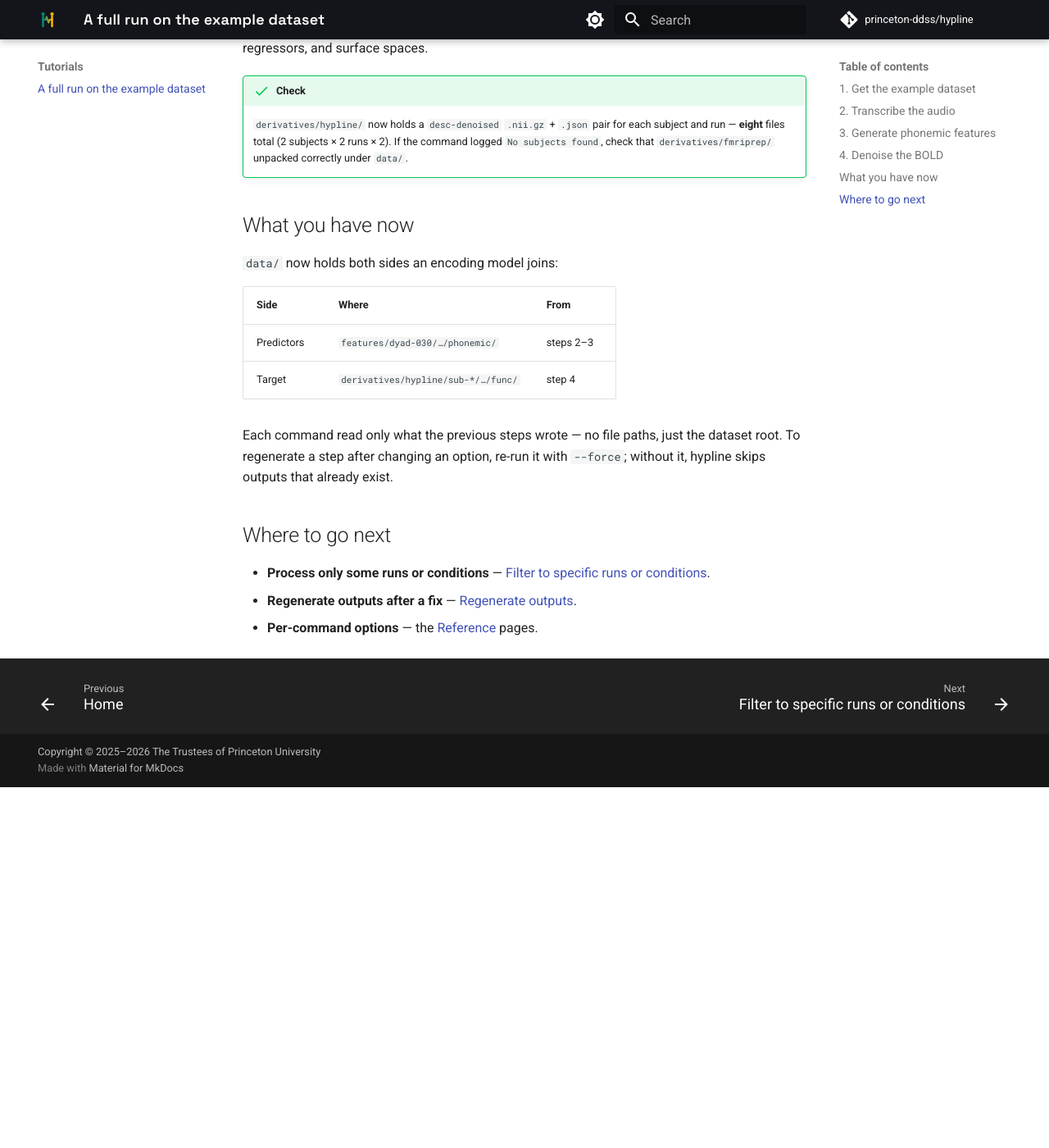
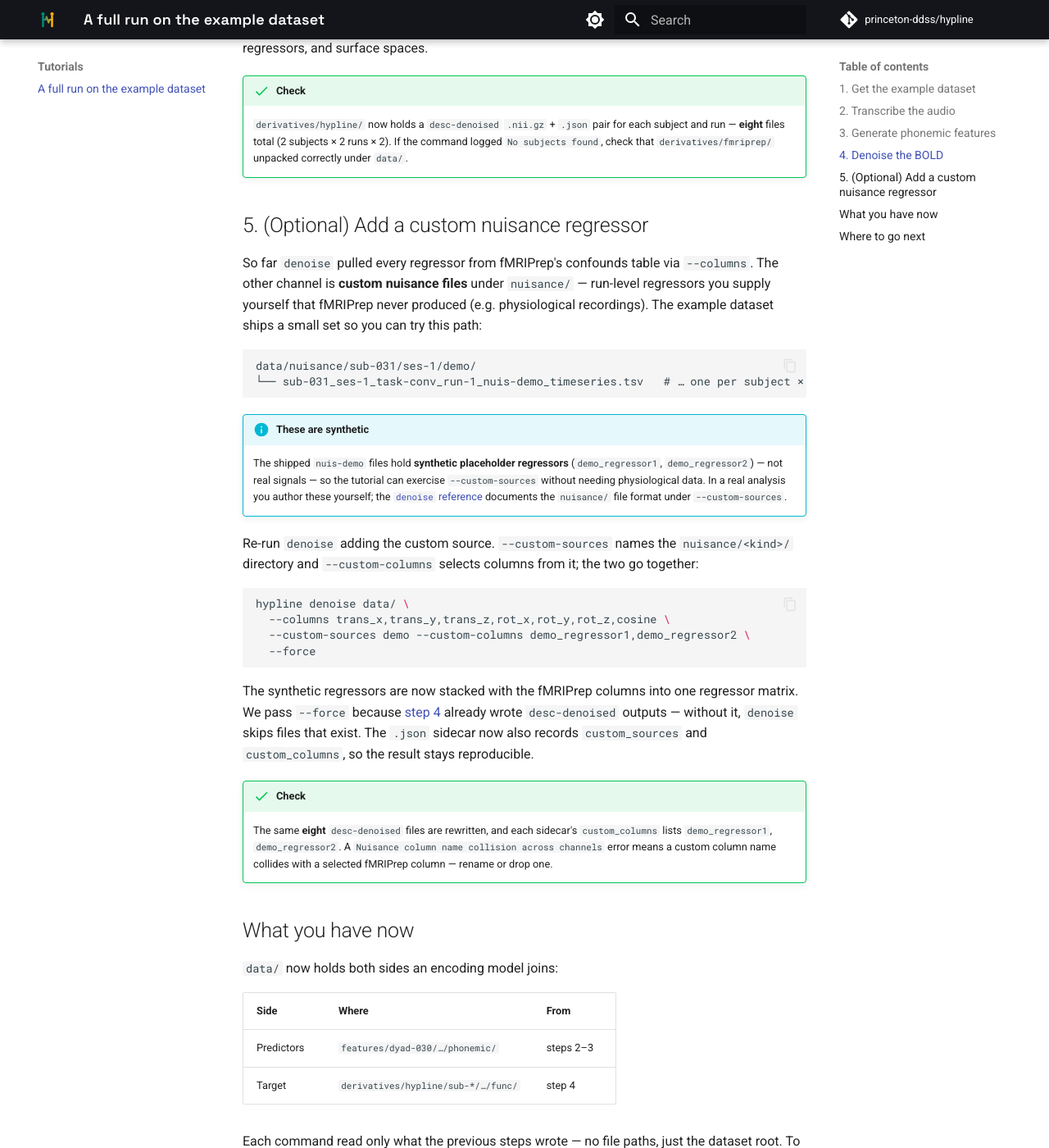
Before and after one commit to princeton-ddss/hypline, an MkDocs documentation site: the page built from docs/mkdocs/tutorials/walkthrough.md, in a window 1280 px wide and 1400 px high, scrolled down 4011 px. Shown: the whole window at 82% size. Built offline with MkDocs 1.6.1 and Material for MkDocs 9.7.7, drawn with Linux system fonts in a browser that asks for light colours; comment, search, counter and statistics services are not loaded; the version menu is left out; before the commit the page ends 4971 px from its top, so only the background shows below that.

Commit message:
Document custom nuisance regressors in walkthrough

````diff
--- a/docs/mkdocs/tutorials/walkthrough.md
+++ b/docs/mkdocs/tutorials/walkthrough.md
@@ -209,6 +209,52 @@ hypline version — so the result is reproducible. See the
     the command logged `No subjects found`, check that `derivatives/fmriprep/`
     unpacked correctly under `data/`.
 
+## 5. (Optional) Add a custom nuisance regressor
+
+So far `denoise` pulled every regressor from fMRIPrep's confounds table via
+`--columns`. The other channel is **custom nuisance files** under `nuisance/` —
+run-level regressors you supply yourself that fMRIPrep never produced (e.g.
+physiological recordings). The example dataset ships a small set so you can try
+this path:
+
+```text
+data/nuisance/sub-031/ses-1/demo/
+└── sub-031_ses-1_task-conv_run-1_nuis-demo_timeseries.tsv   # … one per subject × run (4)
+```
+
+!!! info "These are synthetic"
+
+    The shipped `nuis-demo` files hold **synthetic placeholder regressors**
+    (`demo_regressor1`, `demo_regressor2`) — not real signals — so the tutorial
+    can exercise `--custom-sources` without needing physiological data. In a real
+    analysis you author these yourself; the
+    [`denoise` reference](../reference/denoise.md#options) documents the
+    `nuisance/` file format under `--custom-sources`.
+
+Re-run `denoise` adding the custom source. `--custom-sources` names the
+`nuisance/<kind>/` directory and `--custom-columns` selects columns from it; the
+two go together:
+
+```bash
+hypline denoise data/ \
+  --columns trans_x,trans_y,trans_z,rot_x,rot_y,rot_z,cosine \
+  --custom-sources demo --custom-columns demo_regressor1,demo_regressor2 \
+  --force
+```
+
+The synthetic regressors are now stacked with the fMRIPrep columns into one
+regressor matrix. We pass `--force` because [step 4](#4-denoise-the-bold) already
+wrote `desc-denoised` outputs — without it, `denoise` skips files that exist. The
+`.json` sidecar now also records `custom_sources` and `custom_columns`, so the
+result stays reproducible.
+
+!!! success "Check"
+
+    The same **eight** `desc-denoised` files are rewritten, and each sidecar's
+    `custom_columns` lists `demo_regressor1`, `demo_regressor2`. A
+    `Nuisance column name collision across channels` error means a custom column
+    name collides with a selected fMRIPrep column — rename or drop one.
+
 ## What you have now
 
 `data/` now holds both sides an encoding model joins:
````
